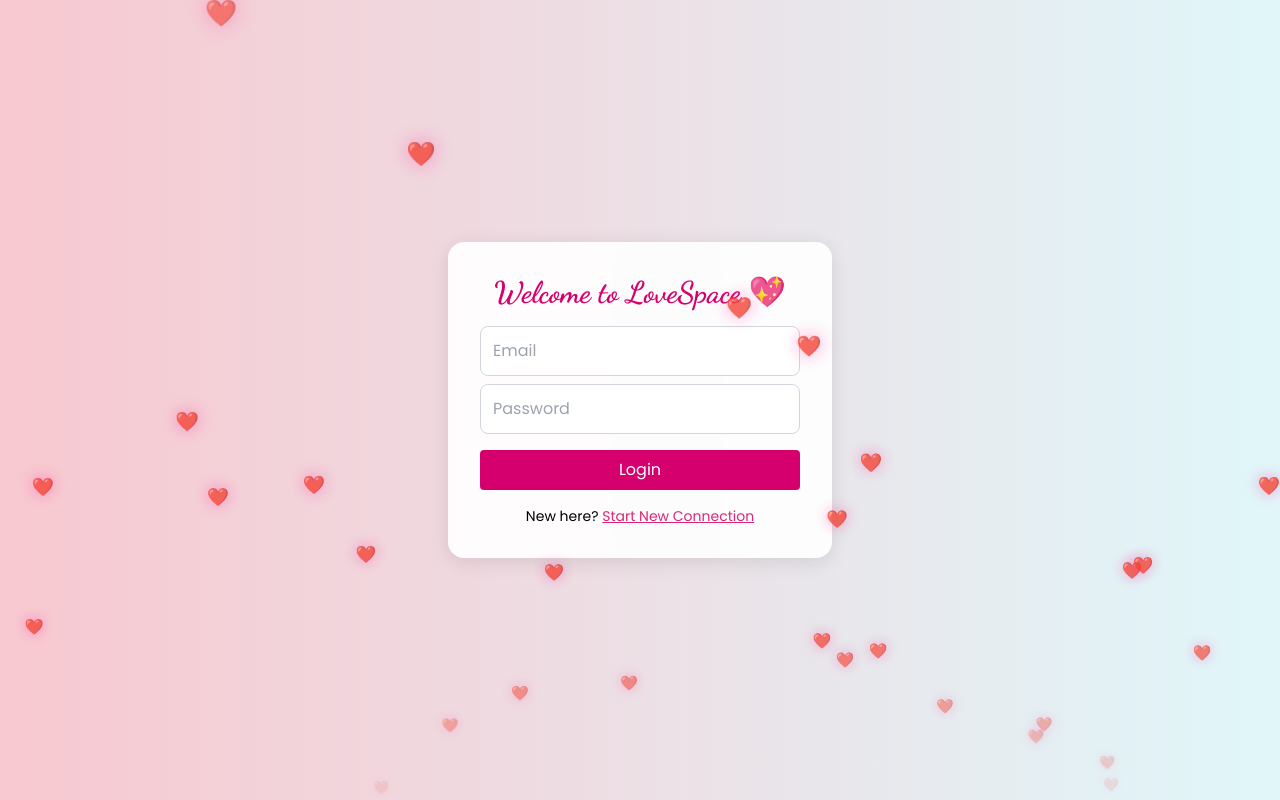
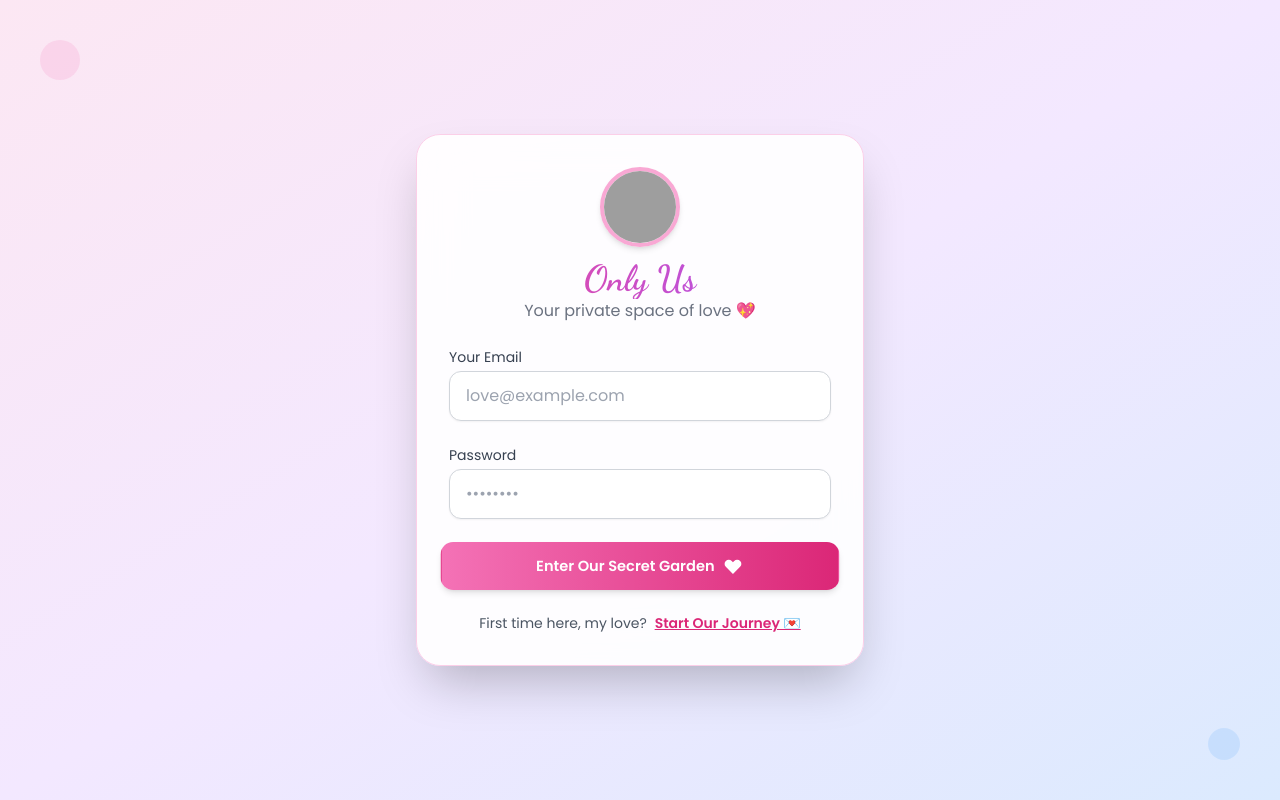
Before and after one commit to Harish-243/Love-Space, a plain HTML site: page index.html in a window 1280 px wide. Drawn offline with nearby package versions, Linux system fonts and the light colour scheme; grey boxes are pictures that could not be loaded.

Commit message:
Update index.html

```diff
--- a/index.html
+++ b/index.html
@@ -2,114 +2,118 @@
 <html lang="en">
 <head>
   <meta charset="UTF-8" />
-  <meta name="viewport" content="width=device-width, initial-scale=1.0">
-  <title>Login | LoveSpace</title>
+  <meta name="viewport" content="width=device-width, initial-scale=1.0"/>
+  <title>Only Us | Your Private Love Space</title>
   <script src="https://cdn.tailwindcss.com"></script>
+  <link href="https://fonts.googleapis.com/css2?family=Dancing+Script:wght@700&family=Poppins:wght@300;400;600&display=swap" rel="stylesheet"/>
+
+  <!-- Firebase SDK -->
   <script src="https://www.gstatic.com/firebasejs/9.6.0/firebase-app-compat.js"></script>
   <script src="https://www.gstatic.com/firebasejs/9.6.0/firebase-auth-compat.js"></script>
-  <script src="https://www.gstatic.com/firebasejs/9.6.0/firebase-firestore-compat.js"></script>
   <script src="firebase/firebase.js"></script>
+
   <style>
-    @import url('https://fonts.googleapis.com/css2?family=Dancing+Script:wght@700&family=Poppins:wght@300;400;500&display=swap');
-
-    .heart-bubble {
-      position: absolute;
-      font-size: 1.5rem;
-      animation: float-up 8s linear infinite;
-      filter: drop-shadow(0 0 10px rgba(255, 20, 147, 0.5));
-    }
-
-    @keyframes float-up {
-      0% {
-        transform: translateY(100vh) scale(0.5);
-        opacity: 0;
-      }
-      20% {
-        opacity: 0.8;
-      }
-      80% {
-        opacity: 0.8;
-      }
-      100% {
-        transform: translateY(-20vh) scale(1.2);
-        opacity: 0;
-      }
-    }
-
     body {
       font-family: 'Poppins', sans-serif;
-      background: linear-gradient(to right, #f8c8d0, #e0f7fa);
     }
-
-    .login-container {
-      background: rgba(255, 255, 255, 0.9);
-      backdrop-filter: blur(10px);
-      border-radius: 1rem;
-      box-shadow: 0 4px 20px rgba(0, 0, 0, 0.1);
+    .font-dancing-script {
+      font-family: 'Dancing Script', cursive;
     }
-
-    .login-title {
-      font-family: 'Dancing Script', cursive;
-      color: #d5006d;
+    @keyframes heartbeat {
+      0%, 100% { transform: scale(1); }
+      25%, 75% { transform: scale(1.05); }
+      50% { transform: scale(1.1); }
     }
-
-    .input-field {
-      border: 1px solid #d1d5db;
-      border-radius: 0.5rem;
-      padding: 0.75rem;
-      transition: border-color 0.3s;
-    }
-
-    .input-field:focus {
-      border-color: #d5006d;
-      outline: none;
-    }
-
-    .login-button {
-      background-color: #d5006d;
-      transition: background-color 0.3s;
-    }
-
-    .login-button:hover {
-      background-color: #c51162;
+    .heartbeat {
+      animation: heartbeat 1.8s infinite;
     }
   </style>
 </head>
-<body class="flex justify-center items-center min-h-screen relative">
-  <div class="login-container p-8 max-w-sm w-full text-center">
-    <h1 class="text-3xl font-bold login-title mb-4">Welcome to LoveSpace 💖</h1>
+<body class="bg-gradient-to-br from-pink-100 via-purple-100 to-blue-100 min-h-screen flex items-center justify-center relative overflow-hidden">
 
-    <input type="email" id="email" placeholder="Email" class="input-field w-full mb-2" />
-    <input type="password" id="password" placeholder="Password" class="input-field w-full mb-4" />
-
-    <button id="login-btn" class="login-button text-white w-full p-2 rounded">
-      Login
-    </button>
-
-    <p class="text-sm mt-4">
-      New here?
-      <a href="newconnection.html" class="text-pink-600 underline">Start New Connection</a>
-    </p>
+  <!-- Floating hearts animation -->
+  <div class="absolute inset-0 pointer-events-none">
+    <div class="animate-ping absolute top-10 left-10 w-10 h-10 bg-pink-300 rounded-full opacity-30"></div>
+    <div class="animate-ping absolute bottom-10 right-10 w-8 h-8 bg-blue-300 rounded-full opacity-30"></div>
   </div>
 
-  <div id="hearts-container" class="fixed inset-0 overflow-hidden pointer-events-none z-0"></div>
+  <div class="max-w-md w-full p-8 bg-white/90 backdrop-blur-xl rounded-3xl shadow-2xl border border-pink-200 relative z-10">
+
+    <div class="text-center mb-6">
+      <div class="flex justify-center">
+        <img src="https://storage.googleapis.com/workspace-0f70711f-8b4e-4d94-86f1-2a93ccde5887/image/4452b07d-3eac-4e42-b70f-933c8634d543.png"
+             alt="Love Logo" class="w-20 h-20 object-cover rounded-full border-4 border-pink-300 shadow-md" />
+      </div>
+      <h1 class="text-4xl font-dancing-script font-bold mt-3 bg-gradient-to-r from-pink-500 to-purple-500 bg-clip-text text-transparent">
+        Only Us
+      </h1>
+      <p class="text-gray-500">Your private space of love 💖</p>
+    </div>
+
+    <form id="login-form" class="space-y-6">
+      <div>
+        <label for="email" class="block text-sm font-medium text-gray-700">Your Email</label>
+        <input type="email" id="email" required
+               class="mt-1 block w-full px-4 py-3 rounded-xl border border-gray-300 shadow-sm focus:ring-pink-400 focus:border-pink-400 placeholder-gray-400 transition-all duration-300 hover:shadow-lg"
+               placeholder="love@example.com">
+      </div>
+
+      <div>
+        <label for="password" class="block text-sm font-medium text-gray-700">Password</label>
+        <input type="password" id="password" required autocomplete="current-password"
+               class="mt-1 block w-full px-4 py-3 rounded-xl border border-gray-300 shadow-sm focus:ring-pink-400 focus:border-pink-400 placeholder-gray-400 transition-all duration-300 hover:shadow-lg"
+               placeholder="••••••••">
+      </div>
+
+      <div>
+        <button type="submit" id="login-btn"
+                class="w-full flex justify-center py-3 px-4 border border-transparent rounded-xl shadow-md text-sm font-semibold text-white bg-gradient-to-r from-pink-400 to-pink-600 hover:from-pink-500 hover:to-pink-700 focus:outline-none focus:ring-2 focus:ring-offset-2 focus:ring-pink-400 transition-all duration-300 heartbeat">
+          Enter Our Secret Garden
+          <svg xmlns="http://www.w3.org/2000/svg" class="h-5 w-5 ml-2" fill="currentColor" viewBox="0 0 20 20">
+            <path d="M3.172 5.172a4 4 0 015.656 0L10 6.343l1.172-1.171a4 4 0 115.656 5.656L10 17.657l-6.828-6.829a4 4 0 010-5.656z"/>
+          </svg>
+        </button>
+      </div>
+
+<!-- Signup / New Connection link -->
+<div class="mt-6 text-center">
+  <p class="text-sm text-gray-600">
+    First time here, my love?
+    <a href="newconnection.html" class="ml-1 font-semibold text-pink-600 hover:text-pink-700 underline transition duration-200">
+      Start Our Journey 💌
+    </a>
+  </p>
+</div>
+
+<div id="welcome-message" class="hidden mt-6 p-4 bg-pink-50 rounded-xl text-center">
+  <p class="font-dancing-script text-2xl text-pink-600 animate-pulse">
+    Hello my love, our world awaits... <span class="text-3xl">💞</span>
+  </p>
+</div>
+
+    </form>
+
+    <div id="welcome-message" class="hidden mt-6 p-4 bg-pink-50 rounded-xl text-center">
+      <p class="font-dancing-script text-2xl text-pink-600 animate-pulse">
+        Hello my love, our world awaits... <span class="text-3xl">💞</span>
+      </p>
+    </div>
+  </div>
+
+  <!-- Background music -->
+  <audio id="bg-music" loop>
+    <source src="assets/music/soft-love.mp3" type="audio/mpeg">
+  </audio>
 
 
+  <!-- Auth logic -->
+  <script src="js/auth.js"></script>
+
   <script>
-    function createHearts() {
-      const container = document.getElementById('hearts-container');
-      for(let i=0; i<30; i++) {
-        const heart = document.createElement('div');
-        heart.className = 'heart-bubble';
-        heart.innerHTML = '❤️';
-        heart.style.left = `${Math.random() * 100}vw`;
-        heart.style.animationDuration = `${5 + Math.random() * 10}s`;
-        heart.style.animationDelay = `${Math.random() * 5}s`;
-        container.appendChild(heart);
-      }
-    }
-    createHearts();
+    const bgMusic = document.getElementById('bg-music');
+    document.addEventListener('click', () => {
+      bgMusic.volume = 0.4;
+    });
   </script>
-  <script src="Love-Space/js/auth.js"></script>
 </body>
 </html>
```
